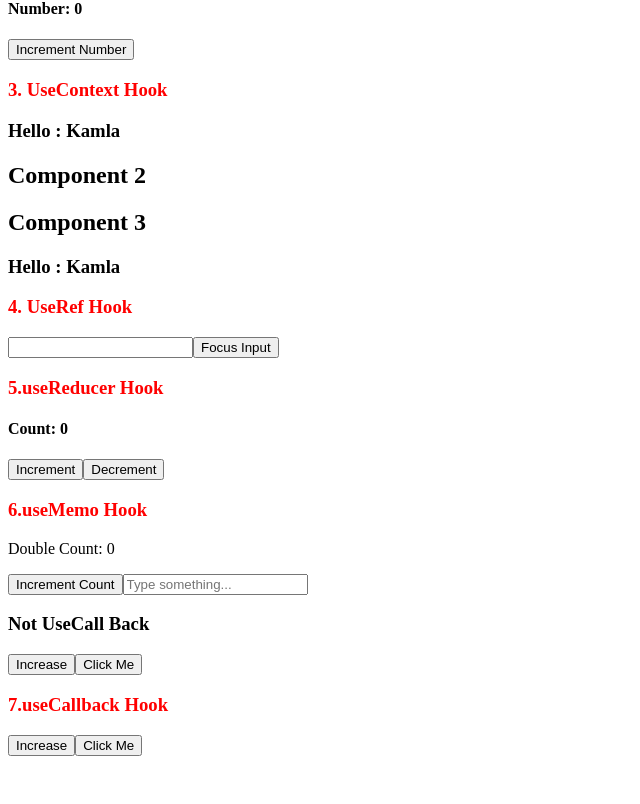
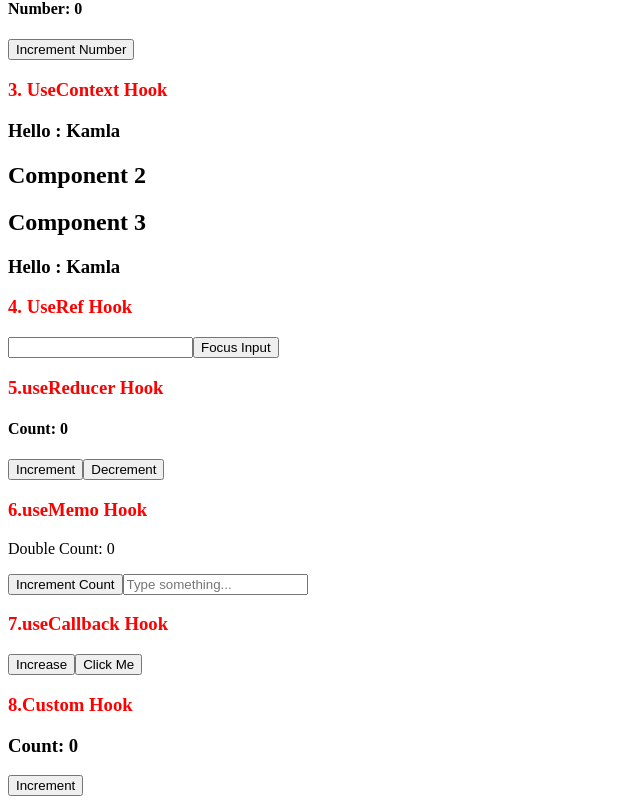
Before and after one commit to SuwanthaDarshana/render-test, a React (Vite) app: page / in a window 1280 px wide. Shown: the part 2382-3186 px from the top of the page, without its empty margins (0-640 px from the left). Before the commit the page ends 3146 px from the top, so only its background shows below. Built offline with nearby package versions, Linux system fonts and the light colour scheme.

Commit message:
add custom hook

```diff
--- a/src/App.jsx
+++ b/src/App.jsx
@@ -26,6 +26,7 @@ import UseReducerHook from "./components/Hooks/UseReducer/UseReducerHook";
 import UseMemoHook from "./components/Hooks/UseMemo/UseMemoHook";
 import NotUseCallBackHook from "./components/Hooks/UseCallBack/NotUseCallBackHook";
 import UseCallbackHook from "./components/Hooks/UseCallBack/UseCallbackHook";
+import CustomHook from "./components/Hooks/CustomHook/CustomHook";
 
 function App() {
   const customers = [
@@ -75,8 +76,9 @@ function App() {
       <UseRefComponent/>
       <UseReducerHook/>
       <UseMemoHook/>
-      <NotUseCallBackHook/>
+      {/* <NotUseCallBackHook/> */}
       <UseCallbackHook/>
+      <CustomHook/>
     </div>
   );
 }
--- /dev/null
+++ b/src/components/Hooks/CustomHook/CustomHook.jsx
@@ -0,0 +1,16 @@
+import useCounter from "./useCounter";
+
+const CustomHook = () => {
+
+    const { count, increment } = useCounter();
+
+    return (
+        <div>
+            <h3 style={{ color: "red" }}>8.Custom Hook</h3>
+            <h3>Count: {count}</h3>
+            <button onClick={increment}>Increment</button>
+        </div>
+    );
+}
+
+export default CustomHook;
--- /dev/null
+++ b/src/components/Hooks/CustomHook/useCounter.js
@@ -0,0 +1,11 @@
+import { useState } from "react";
+
+const useCounter = () => {
+  const [count, setCount] = useState(0);
+
+  const increment = () => setCount(count + 1);
+
+  return { count, increment };
+};
+
+export default useCounter;
```
